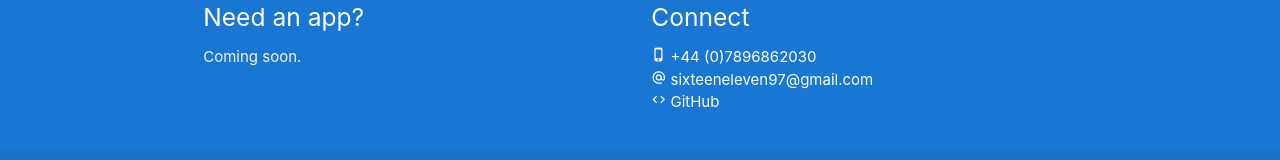
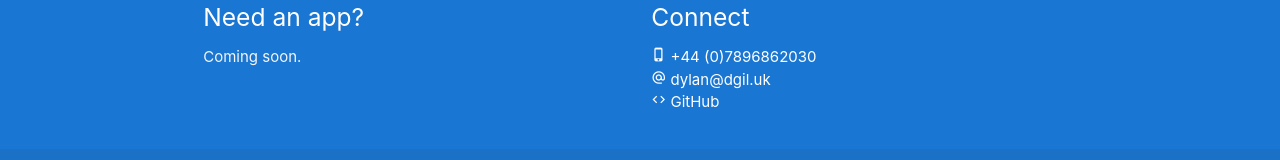
Before and after one commit to sixteeneleven/sixteeneleven.github.io, a plain HTML site: page flutter_apps.html in a window 1280 px wide. Shown: the part 1255-1415 px from the top of the page. Drawn offline with nearby package versions, Linux system fonts and the light colour scheme.

Commit message:
changed email

```diff
--- a/flutter_apps.html
+++ b/flutter_apps.html
@@ -141,7 +141,7 @@
         <ul>
             <li><i class="small material-icons">phone_iphone</i> <a class="black-text flow-text">  +44 (0)7896862030</a></li>
             <br>
-            <li><i class="small material-icons">alternate_email</i><a class=" black-text flow-text">   sixteeneleven97@gmail.com</a></li>
+            <li><i class="small material-icons">alternate_email</i><a class=" black-text flow-text">   dylan@dgil.uk</a></li>
             <br>
             <li><i class="small material-icons">code</i><a class="black-text flow-text" href="http://github.com/sixteeneleven">   GitHub</a></li>
         </ul>
@@ -163,7 +163,7 @@
                 <h5 class="white-text">Connect</h5>
                 <ul>
                     <li><i class="tiny material-icons">phone_iphone</i> <a class="white-text modal-trigger" href="#contactmodal"> +44 (0)7896862030</a></li>
-                    <li><i class="tiny material-icons">alternate_email</i><a class="white-text modal-trigger" href="#contactmodal"> sixteeneleven97@gmail.com</a></li>
+                    <li><i class="tiny material-icons">alternate_email</i><a class="white-text modal-trigger" href="#contactmodal"> dylan@dgil.uk</a></li>
                     <li><i class="tiny material-icons">code</i><a class="white-text modal-trigger" href="#contactmodal"> GitHub</a></li>
                 </ul>
             </div>
```
Also changed, not shown: honors.html (+2 -2 lines), index.html (+2 -2 lines).
